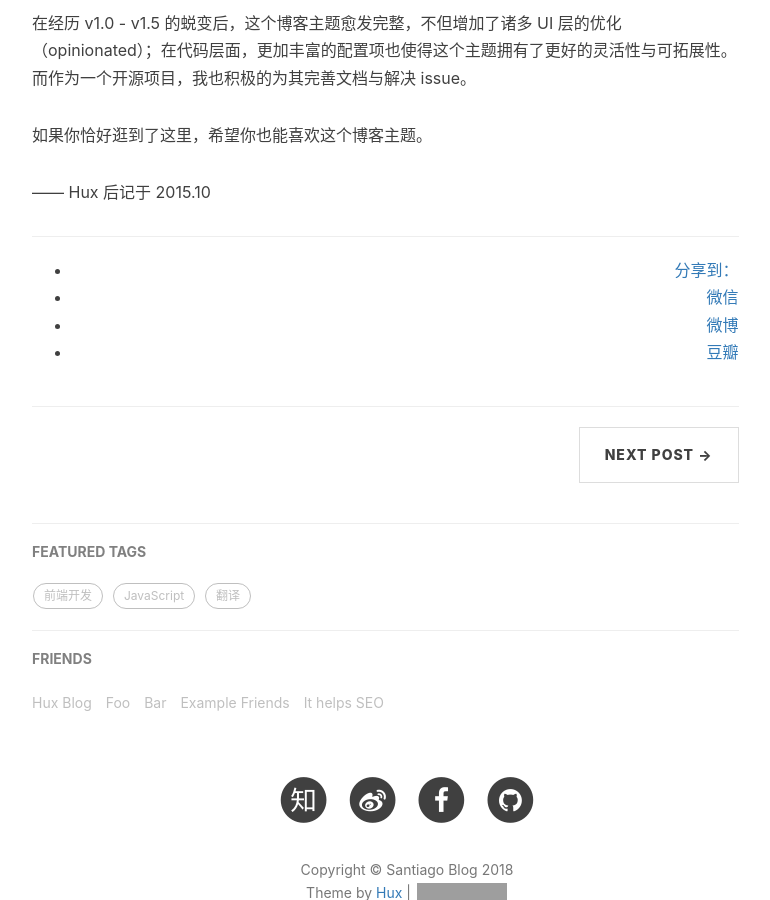
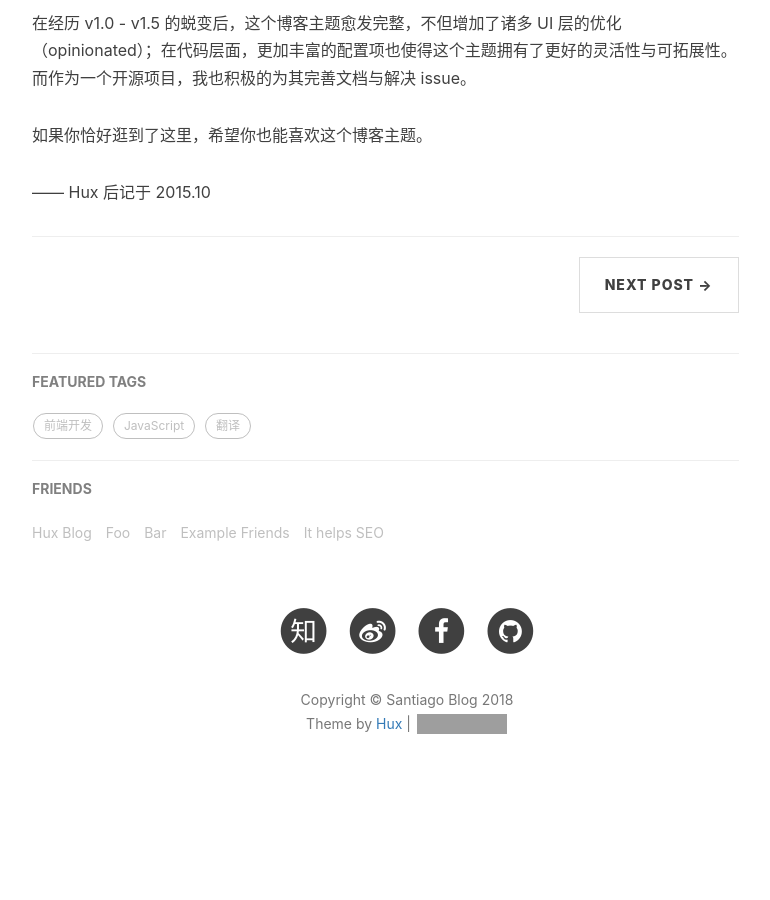
Before and after one commit to caohaidong/caohaidong.github.io, a Jekyll site: the page built from _posts/2014-01-29-hello-2015.markdown, in a window 1280 px wide and 900 px high, scrolled down 2440 px. Shown: the whole window, without its empty margins (233-1003 px from the left). Built offline with Jekyll 4.4.1, drawn with Linux system fonts in a browser that asks for light colours; nearby versions of some CDN libraries; comment, search, counter and statistics services are not loaded; after the commit the page ends 3268 px from its top, so only the background shows below that; grey boxes are pictures that could not be loaded.

Commit message:
caohaidong
delete share

```diff
--- a/_layouts/post.html
+++ b/_layouts/post.html
@@ -54,25 +54,7 @@ layout: default
                 {% if site.duoshuo_share && site.duoshuo_username %}
                 <!-- 多说 Share start -->
                 </style>
-                <div class="ds-share"
-                    style="text-align: right"
-                    data-thread-key="{{page.id}}"
-                    data-title="{{page.title}}"
-                    data-url="{{site.url}}{{site.baseurl}}{{page.url}}"
-                    data-images="{{ site.url }}{{site.baseurl}}/{% if page.header-img %}{{ page.header-img }}{% else %}{{ site.header-img }}{% endif %}"
-                    data-content="{{ content | strip_html | truncate:80 }} | {{ site.SEOTitle }} " >
-                    <div class="ds-share-inline">
-                      <ul  class="ds-share-icons-16">
-                        <li data-toggle="ds-share-icons-more"><a class="ds-more" href="#">分享到：</a></li>
-                        <li><a class="ds-wechat flat" href="javascript:void(0);" data-service="wechat">微信</a></li>
-                        <li><a class="ds-weibo flat" href="javascript:void(0);" data-service="weibo">微博</a></li>
-                        <li><a class="ds-douban flat" href="javascript:void(0);" data-service="douban">豆瓣</a></li>
-                      </ul>
-                      <div class="ds-share-icons-more">
-                      </div>
-                    </div>
-                <hr>
-                </div>
+
                 <!-- 多说 Share end-->
                 {% endif %}
 
```
